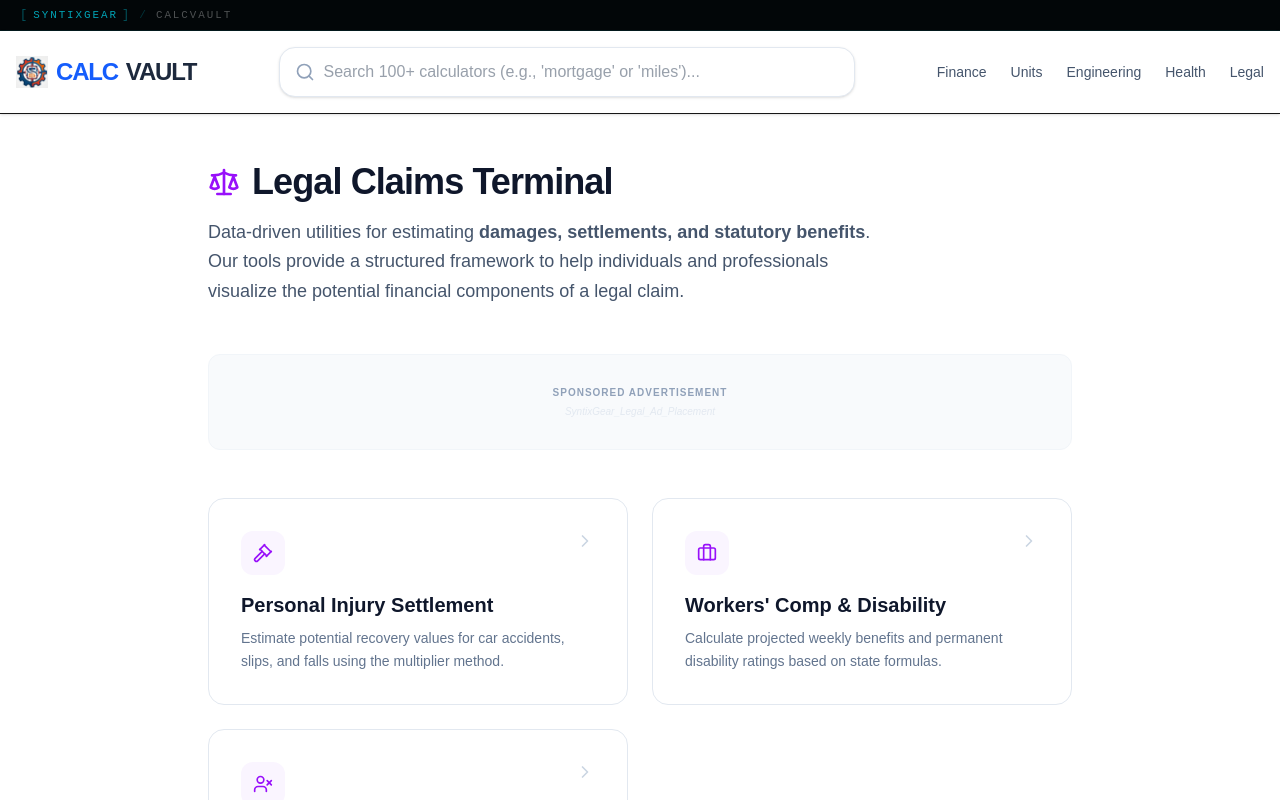
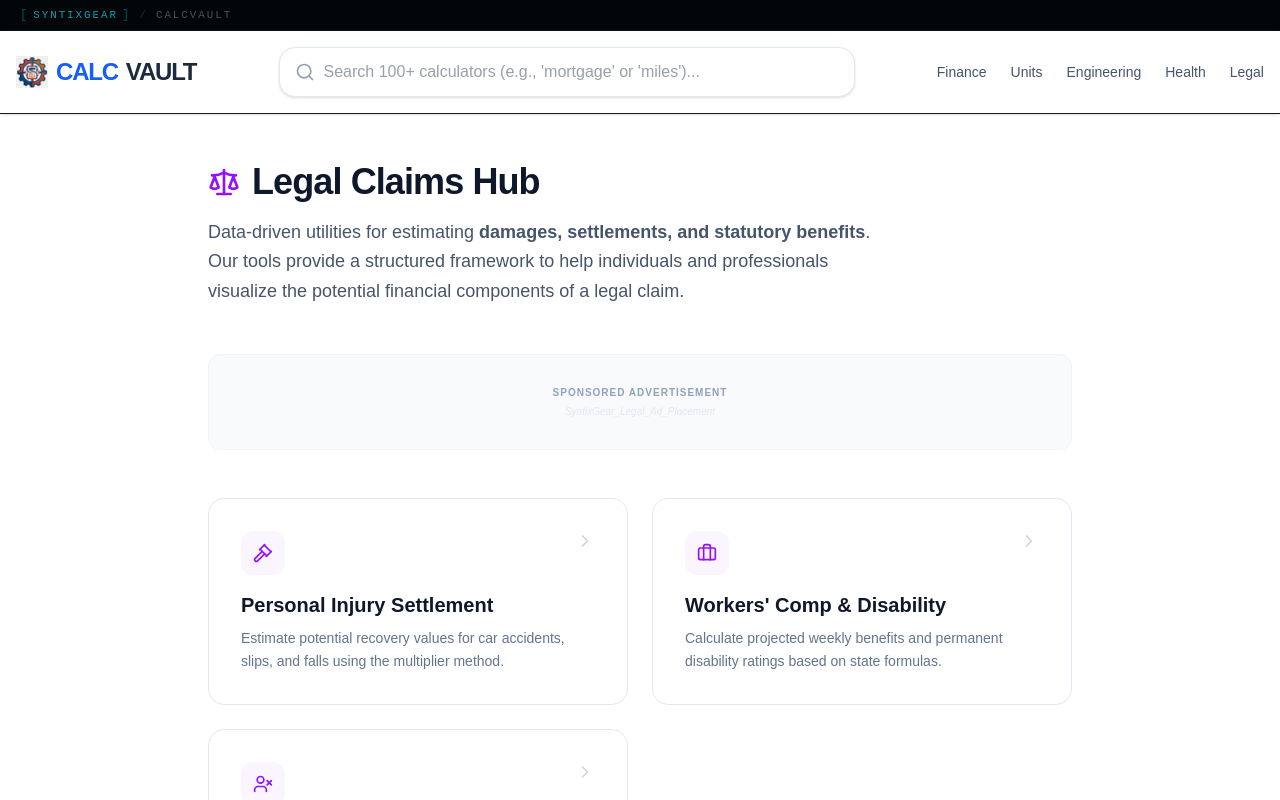
Before and after one commit to walkerd0818/calc-vault, a Next.js app: page /calc-vault/legal in a window 1280 px wide. Shown: the top 800 px of the page. Built offline with nearby package versions, Linux system fonts and the light colour scheme.

Commit message:
Fix Legal Claim Hub text

```diff
--- a/app/legal/LegalClient.tsx
+++ b/app/legal/LegalClient.tsx
@@ -32,7 +32,7 @@ export default function LegalPage() {
       <section className="mb-12 pt-6">
         <div className="flex items-center gap-3 mb-4">
           <Scale className="text-purple-600" size={32} />
-          <h1 className="text-4xl font-black text-slate-900 tracking-tight">Legal Claims Terminal</h1>
+          <h1 className="text-4xl font-black text-slate-900 tracking-tight">Legal Claims Hub</h1>
         </div>
         <p className="text-lg text-slate-600 leading-relaxed max-w-2xl">
           Data-driven utilities for estimating <strong>damages, settlements, and statutory benefits</strong>.
--- a/app/legal/settlement/SettlementCalculatorClient.tsx
+++ b/app/legal/settlement/SettlementCalculatorClient.tsx
@@ -48,7 +48,7 @@ export default function SettlementCalculator() {
        {/* Navigation */}
       <nav className="mb-8 flex flex-wrap gap-3 pt-6">
         <Link href="/legal" className="px-4 py-2 bg-purple-50 text-purple-600 rounded-full hover:bg-purple-600 hover:text-white transition-all text-sm font-bold shadow-sm">
-          ← Legal Hub
+          ← Legal Claims Hub
         </Link>
         <Link href="/legal/workers-comp" className="px-4 py-2 bg-slate-100 text-slate-700 rounded-full hover:bg-slate-200 transition-all text-sm font-bold shadow-sm">
           Worker's Comp Calculator
--- a/app/legal/workers-comp/WorkersCompCalculatorClient.tsx
+++ b/app/legal/workers-comp/WorkersCompCalculatorClient.tsx
@@ -80,7 +80,7 @@ export default function WorkersCompCalculator() {
       {/* Navigation */}
       <nav className="mb-8 flex flex-wrap gap-3 pt-6">
         <Link href="/legal" className="px-4 py-2 bg-purple-50 text-purple-600 rounded-full hover:bg-purple-600 hover:text-white transition-all text-sm font-bold shadow-sm">
-          ← Legal Hub
+          ← Legal Claims Hub
         </Link>
         <Link href="/legal/settlement" className="px-4 py-2 bg-slate-100 text-slate-700 rounded-full hover:bg-slate-200 transition-all text-sm font-bold shadow-sm">
           Personal Injury Calc
--- a/app/legal/wrongful-termination/WrongfulTerminationCalculator.tsx
+++ b/app/legal/wrongful-termination/WrongfulTerminationCalculator.tsx
@@ -186,7 +186,7 @@ export default function WrongfulTerminationCalculator() {
        {/* Navigation */}
       <nav className="mb-8 flex flex-wrap gap-3 pt-6">
         <Link href="/legal" className="px-4 py-2 bg-purple-50 text-purple-600 rounded-full hover:bg-purple-600 hover:text-white transition-all text-sm font-bold shadow-sm">
-          ← Legal Hub
+          ← Legal Claims Hub
         </Link>
         <Link href="/legal/settlement" className="px-4 py-2 bg-slate-100 text-slate-700 rounded-full hover:bg-slate-200 transition-all text-sm font-bold shadow-sm">
           Personal Injury Calc
```
